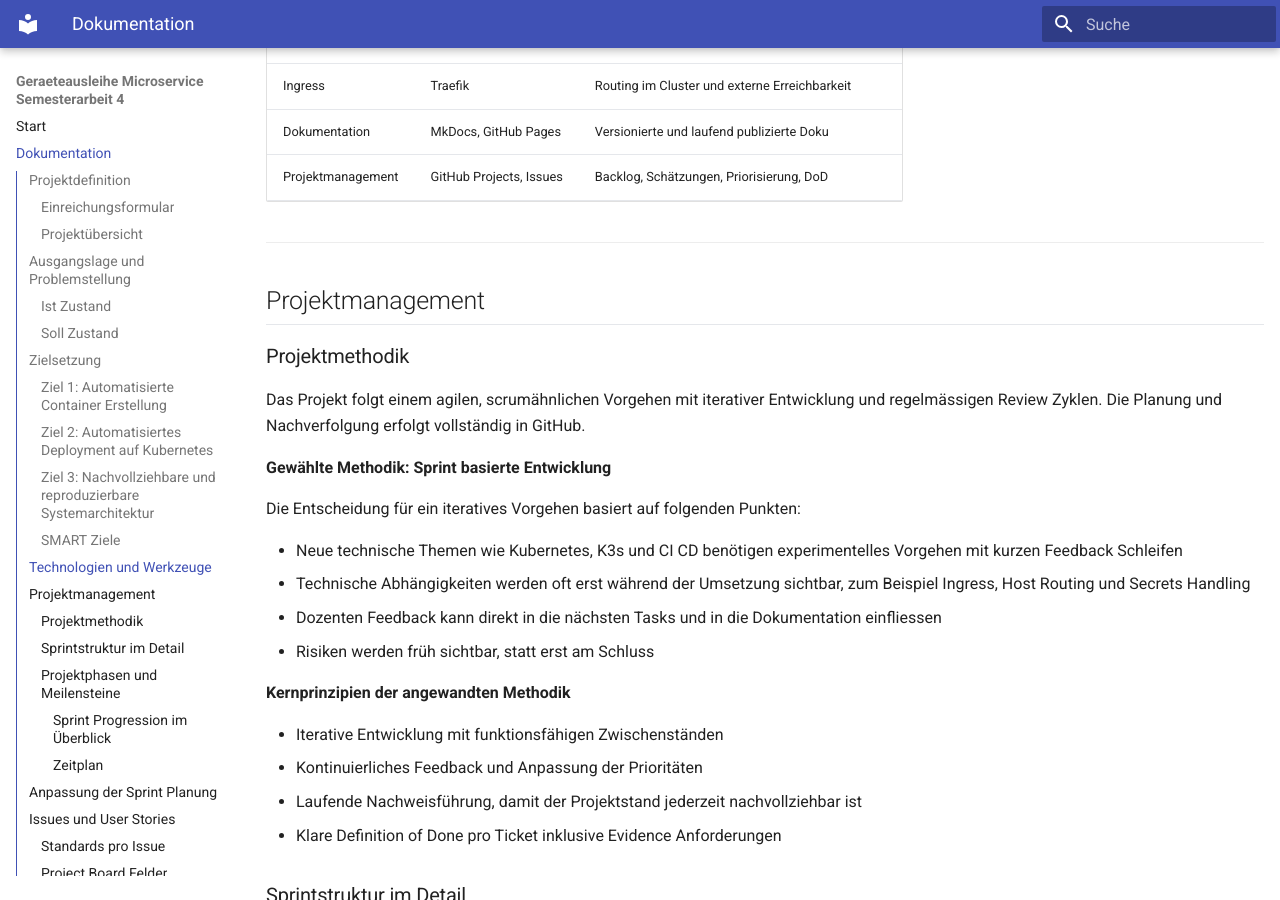
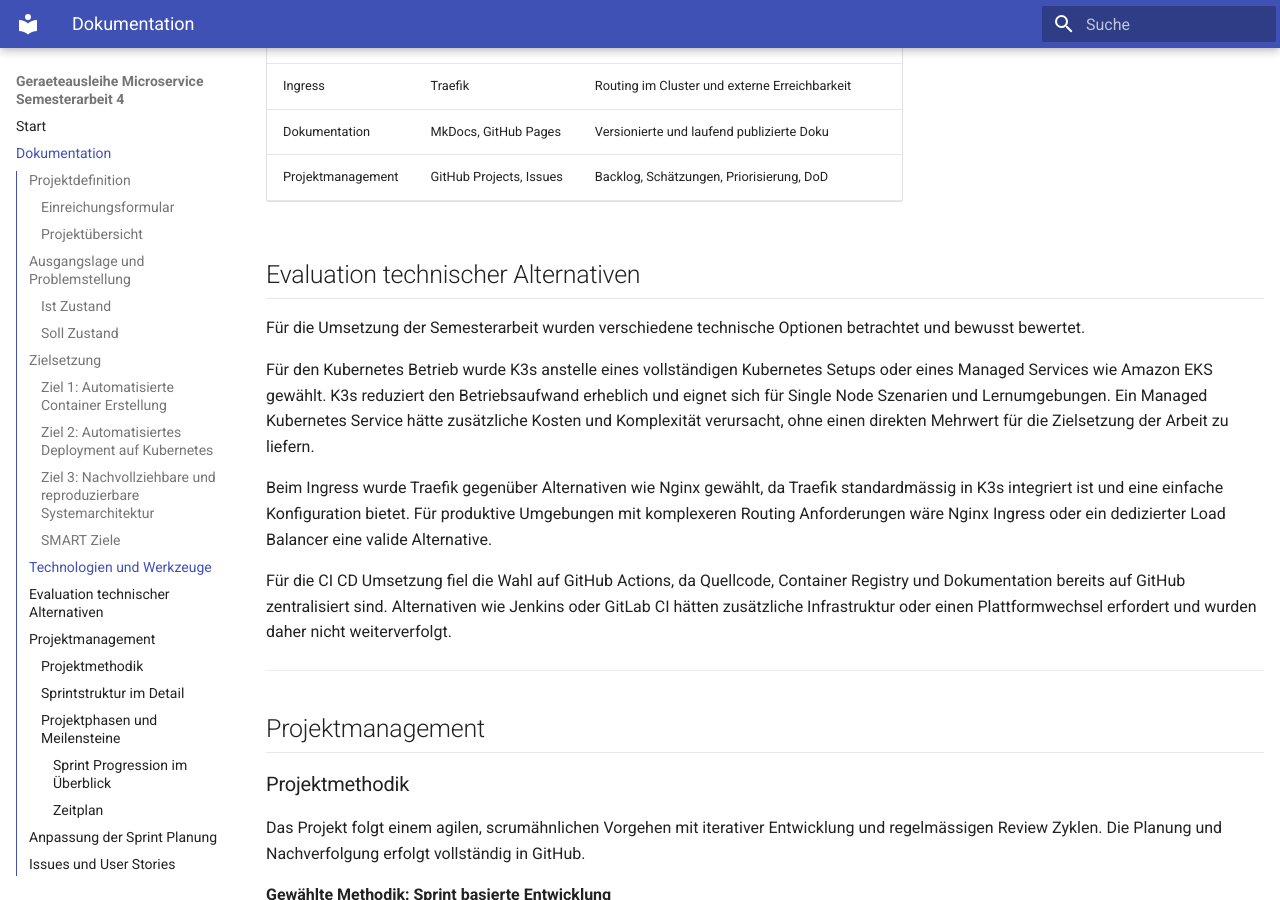
Before and after one commit to Cancani/geraeteausleihe-sem4, an MkDocs documentation site: the page built from docs/dokumentation.md, in a window 1280 px wide and 900 px high, scrolled down 4146 px. Built offline with MkDocs 1.6.1 and Material for MkDocs 9.7.7, drawn with Linux system fonts in a browser that asks for light colours; some of the changed text lies outside the part shown.

Commit message:
docs(add): Theorie Hintergründe hinzugefügt

```diff
--- a/docs/dokumentation.md
+++ b/docs/dokumentation.md
@@ -154,6 +154,17 @@
 | Dokumentation | MkDocs, GitHub Pages | Versionierte und laufend publizierte Doku |
 | Projektmanagement | GitHub Projects, Issues | Backlog, Schätzungen, Priorisierung, DoD |
 
+## Evaluation technischer Alternativen
+
+Für die Umsetzung der Semesterarbeit wurden verschiedene technische Optionen betrachtet und bewusst bewertet.
+
+Für den Kubernetes Betrieb wurde K3s anstelle eines vollständigen Kubernetes Setups oder eines Managed Services wie Amazon EKS gewählt. K3s reduziert den Betriebsaufwand erheblich und eignet sich für Single Node Szenarien und Lernumgebungen. Ein Managed Kubernetes Service hätte zusätzliche Kosten und Komplexität verursacht, ohne einen direkten Mehrwert für die Zielsetzung der Arbeit zu liefern.
+
+Beim Ingress wurde Traefik gegenüber Alternativen wie Nginx gewählt, da Traefik standardmässig in K3s integriert ist und eine einfache Konfiguration bietet. Für produktive Umgebungen mit komplexeren Routing Anforderungen wäre Nginx Ingress oder ein dedizierter Load Balancer eine valide Alternative.
+
+Für die CI CD Umsetzung fiel die Wahl auf GitHub Actions, da Quellcode, Container Registry und Dokumentation bereits auf GitHub zentralisiert sind. Alternativen wie Jenkins oder GitLab CI hätten zusätzliche Infrastruktur oder einen Plattformwechsel erfordert und wurden daher nicht weiterverfolgt.
+
+
 ---
 
 ## Projektmanagement
@@ -1280,6 +1291,11 @@
 | Vorteil | Keine DNS Konfiguration, sofort testbar |
 | Nachteil | Nicht geeignet für produktive Umgebungen |
 
+### Theoretischer Hintergrund: Ingress und Service Routing
+
+Ingress ist eine Kubernetes Ressource zur Steuerung des externen Zugriffs auf Services im Cluster. Der Ingress Controller übernimmt Routing, Host Matching und Weiterleitung an interne Services. Dadurch bleiben Pods und Services von direktem externem Zugriff entkoppelt.
+
+
 ---
 
 ## Security und Betrieb
@@ -1691,6 +1707,11 @@
 | `k3s/service.yaml` | Service ClusterIP | Interner Zugriff | stabile interne Adresse für die Pods |
 | `k3s/ingress.yaml` | Ingress | Externer Zugriff über Traefik | Host Routing über nip.io |
 
+### Theoretischer Hintergrund: Kubernetes und deklarative Ressourcen
+
+Kubernetes ist eine Plattform zur Orchestrierung containerisierter Anwendungen. Zentrale Konzepte sind deklarative Ressourcen, Self Healing Mechanismen und Rolling Updates. Der gewünschte Zustand wird beschrieben, die Plattform sorgt selbstständig für dessen Einhaltung.
+
+
 ## Namespace
 
 Anwendung:
@@ -1850,6 +1871,10 @@
 ---
 
 ## CI: Build und Push nach GHCR
+
+### Theoretischer Hintergrund: Continuous Integration und Continuous Deployment
+
+Continuous Integration beschreibt das automatische Bauen und Testen von Codeänderungen nach jedem Commit. Continuous Deployment erweitert diesen Prozess um das automatisierte Ausrollen der Anwendung in die Zielumgebung. Ziel ist eine schnelle, reproduzierbare und fehlerarme Bereitstellung von Software.
 
 ### Ziel
 
```
